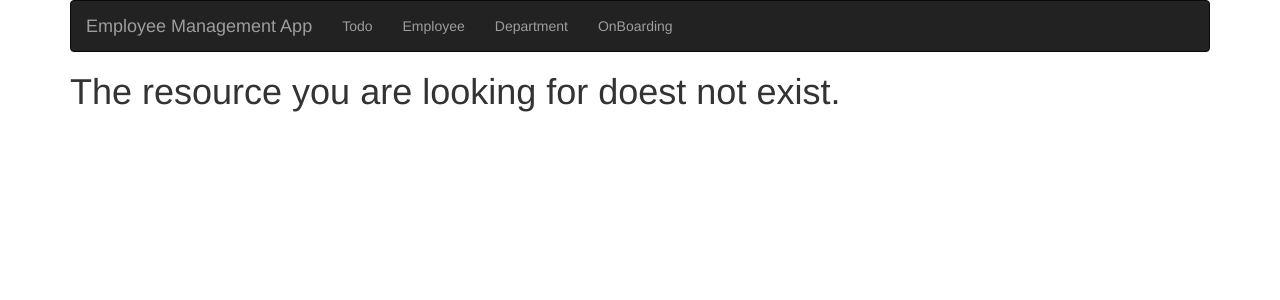
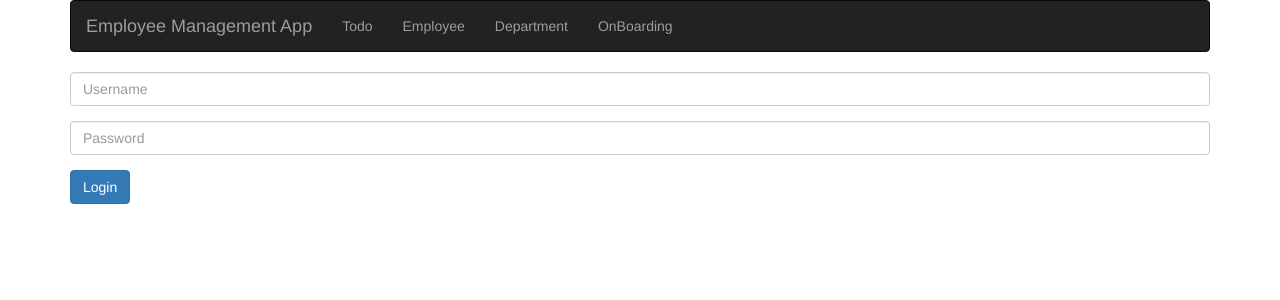
Before and after one commit to santoshyadav198613/EmployeeManagementApp, an Angular app: page /login in a window 1280 px wide. Shown: the top 300 px of the page. Built offline with nearby package versions, Linux system fonts and the light colour scheme.

Commit message:
added login page

```diff
--- a/src/app/app.module.ts
+++ b/src/app/app.module.ts
@@ -17,13 +17,17 @@ import { RoutingModule } from './routing/routing.module';
 import { TodoModule } from './todo/todo.module';
 import { OnboardingModule } from './onboarding/onboarding.module';
 import { SharedModule } from './shared/shared.module';
+import { LoginComponent } from './login/login.component';
+
+import { LoginService } from './service/login/login.service';
 @NgModule({
   declarations: [
     AppComponent,
     EmployeeComponent,
     EmployeeListComponent,
     DepartmentComponent,
-    PagenotfoundComponent
+    PagenotfoundComponent,
+    LoginComponent
   ],
   imports: [
     BrowserModule,
@@ -35,6 +39,7 @@ import { SharedModule } from './shared/shared.module';
   providers: [
     // EmployeeService
     { provide: EmployeeService, useClass: NewemployeeService },
+    { provide: LoginService, useClass: LoginService },
     { provide: AppConstant, useValue: AppValues },
     { provide: HTTP_INTERCEPTORS, useClass: HttpInterceptorService, multi: true }
   ],
--- /dev/null
+++ b/src/app/login/login.component.html
@@ -0,0 +1,13 @@
+<form (submit)="login()">
+  <div class="form-group">
+    <input type="text" [(ngModel)]="user.userName" name="username" class="form-control" placeholder="Username">
+  </div>
+  <div class="form-group">
+    <input type="password" [(ngModel)]="user.password" name="password" class="form-control" placeholder="Password">
+  </div>
+  <div>
+    <button type="submit" class="btn btn-primary">
+      Login
+    </button>
+  </div>
+</form>
--- /dev/null
+++ b/src/app/login/login.component.ts
@@ -0,0 +1,26 @@
+import { Component, OnInit } from '@angular/core';
+import { LoginService } from '../service/login/login.service';
+import { User } from '../service/login/user';
+import { Router } from '@angular/router';
+@Component({
+  selector: 'app-login',
+  templateUrl: './login.component.html',
+  styleUrls: ['./login.component.css']
+})
+export class LoginComponent implements OnInit {
+  user: User = new User();
+  constructor(private loginService: LoginService, private router: Router) { }
+
+  ngOnInit() {
+  }
+
+  login() {
+    // this.user = { password: ' test', userName: 'test' };
+    if (this.loginService.login(this.user)) {
+      //redirect
+      this.router.navigate(['todo']);
+    }
+    //do nothing;
+
+  }
+}
--- a/src/app/routing/routing.module.ts
+++ b/src/app/routing/routing.module.ts
@@ -7,7 +7,7 @@ import { DepartmentComponent } from '../department/department.component';
 
 import { OnboardingComponent } from '../onboarding/onboarding.component';
 import { PagenotfoundComponent } from '../pagenotfound/pagenotfound.component';
-
+import { LoginComponent } from '../login/login.component';
 @NgModule({
   imports: [
     CommonModule,
@@ -15,9 +15,10 @@ import { PagenotfoundComponent } from '../pagenotfound/pagenotfound.component';
     RouterModule.forRoot([
       { path: 'employee', component: EmployeeComponent },
       { path: 'department', component: DepartmentComponent },
+      { path: 'login', component: LoginComponent },
       // { path: 'todo', component: TodoComponent },
       { path: 'onboarding', component: OnboardingComponent },
-      { path: '', redirectTo: 'employee', pathMatch: 'full' },
+      { path: '', redirectTo: 'login', pathMatch: 'full' },
       { path: '**', component: PagenotfoundComponent }
     ])
   ],
--- /dev/null
+++ b/src/app/service/login/login.service.ts
@@ -0,0 +1,16 @@
+import { Injectable } from '@angular/core';
+import { User } from './user';
+
+@Injectable()
+export class LoginService {
+  isLoggedIn: boolean = false;
+  constructor() { }
+
+  login(user: User) {
+    if (user.userName === 'test' && user.password === 'test') {
+      this.isLoggedIn = true;
+    }
+    return this.isLoggedIn;
+  }
+
+}
--- /dev/null
+++ b/src/app/service/login/user.ts
@@ -0,0 +1,4 @@
+export class User {
+    userName: string;
+    password: string;
+}
```
Also changed, not shown: src/app/login/login.component.css (added), src/notes/routing.txt, 2 other files (tests, documents, lock files or other folders).
